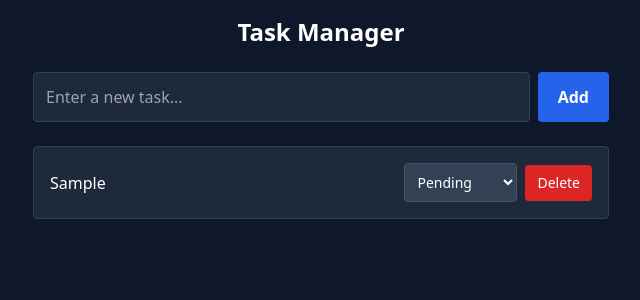
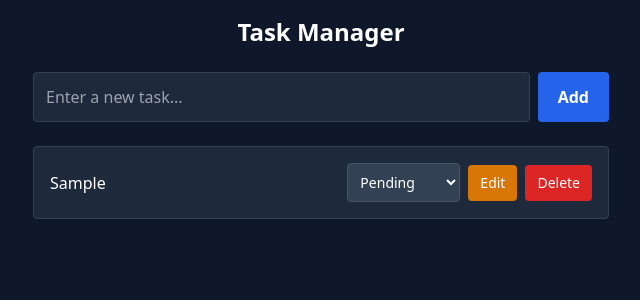
Before and after one commit to Femii11/Task-management-system, a React (Vite) app: page / in a window 1280 px wide. Both pictures are taken after typing "Sample" into the empty fields and a click on the button "Add". Shown: the top 300 px of the page, without its empty margins (319-959 px from the left). Built offline with nearby package versions, Linux system fonts and the light colour scheme.

Commit message:
Update App.jsx

```diff
--- a/src/App.jsx
+++ b/src/App.jsx
@@ -3,6 +3,8 @@ import { useState } from 'react';
 export default function App() {
   const [tasks, setTasks] = useState([]);
   const [title, setTitle] = useState('');
+  const [editingId, setEditingId] = useState(null);
+  const [editText, setEditText] = useState('');
 
   const handleAddTask = (e) => {
     e.preventDefault();
@@ -28,6 +30,21 @@ export default function App() {
         task.id === id ? { ...task, status: newStatus } : task
       )
     );
+  };
+
+  const startEdit = (task) => {
+    setEditingId(task.id);
+    setEditText(task.title);
+  };
+
+  const saveEdit = (id) => {
+    if (!editText.trim()) return;
+    setTasks(
+      tasks.map((task) =>
+        task.id === id ? { ...task, title: editText.trim() } : task
+      )
+    );
+    setEditingId(null);
   };
 
   return (
@@ -60,17 +77,44 @@ export default function App() {
             {tasks.map((task) => (
               <div
                 key={task.id}
-                className="flex flex-col sm:flex-row sm:items-center justify-between gap-3 bg-slate-800 p-4 rounded border border-slate-700"
+                className="bg-slate-800 p-4 rounded border border-slate-700"
               >
+                {editingId === task.id ? (
+                  <div className="flex flex-col sm:flex-row gap-2">
+                    <input
+                      type="text"
+                      value={editText}
+                      onChange={(e) => setEditText(e.target.value)}
+                      className="flex-1 p-2 rounded bg-slate-700 border border-slate-600 focus:outline-none focus:border-blue-500"
+                    />
+                    <div className="flex gap-2">
+                      <button
+                        onClick={() => saveEdit(task.id)}
+                        className="bg-emerald-600 hover:bg-emerald-700 px-3 py-2 rounded text-sm font-medium"
+                      >
+                        Save
+                      </button>
+                      <button
+                        onClick={() => setEditingId(null)}
+                        className="bg-slate-600 hover:bg-slate-500 px-3 py-2 rounded text-sm font-medium"
+                      >
+                        Cancel
+                      </button>
+                    </div>
+                  </div>
+                ) : (
+                  <div className="flex flex-col sm:flex-row sm:items-center justify-between gap-3">
                     <p
                       className={`font-medium break-words ${
-                    task.status === 'Completed' ? 'line-through text-slate-400' : ''
+                        task.status === 'Completed'
+                          ? 'line-through text-slate-400'
+                          : ''
                       }`}
                     >
                       {task.title}
                     </p>
 
-                <div className="flex items-center gap-2">
+                    <div className="flex flex-wrap items-center gap-2">
                       <select
                         value={task.status}
                         onChange={(e) => updateStatus(task.id, e.target.value)}
@@ -82,12 +126,21 @@ export default function App() {
                       </select>
 
                       <button
+                        onClick={() => startEdit(task)}
+                        className="bg-amber-600 hover:bg-amber-700 px-3 py-2 rounded text-sm font-medium"
+                      >
+                        Edit
+                      </button>
+
+                      <button
                         onClick={() => deleteTask(task.id)}
                         className="bg-red-600 hover:bg-red-700 px-3 py-2 rounded text-sm font-medium"
                       >
                         Delete
                       </button>
                     </div>
+                  </div>
+                )}
               </div>
             ))}
           </div>
```
Lines whose indentation alone changed are shown as unchanged.
